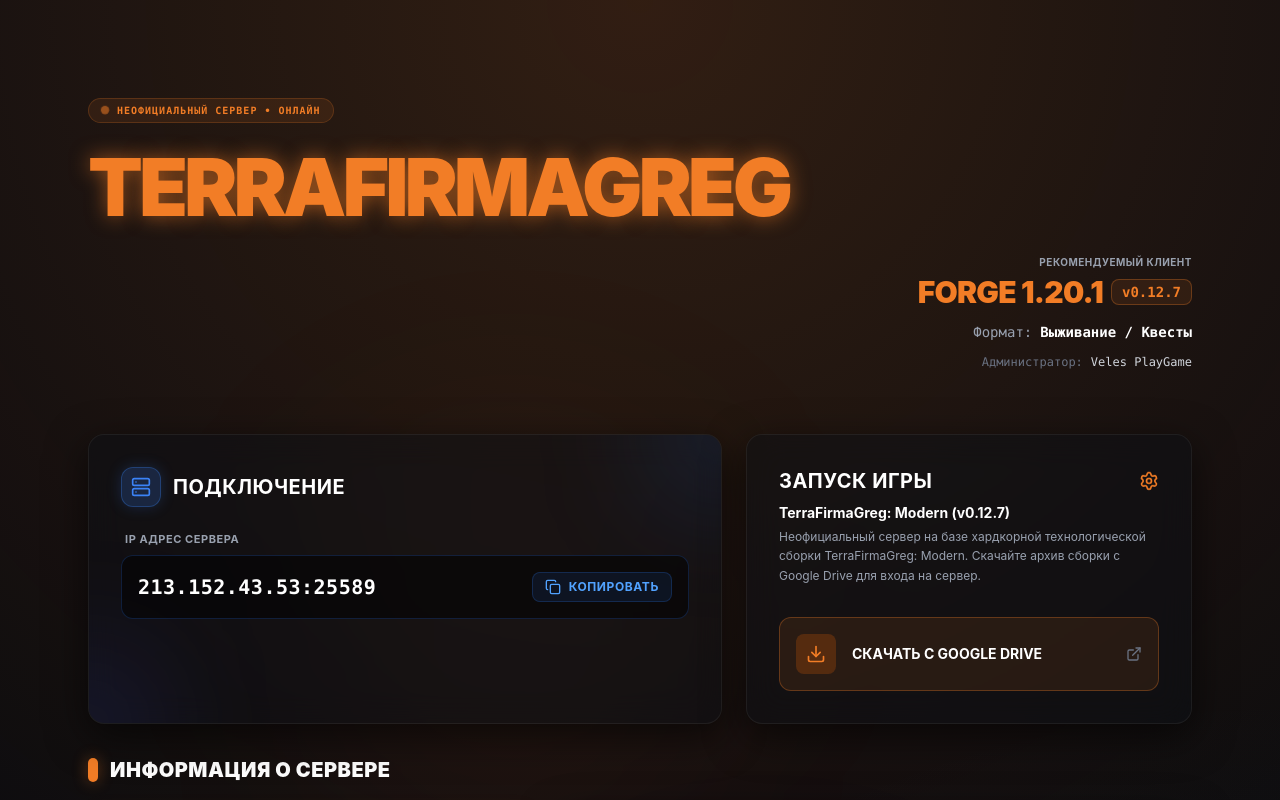
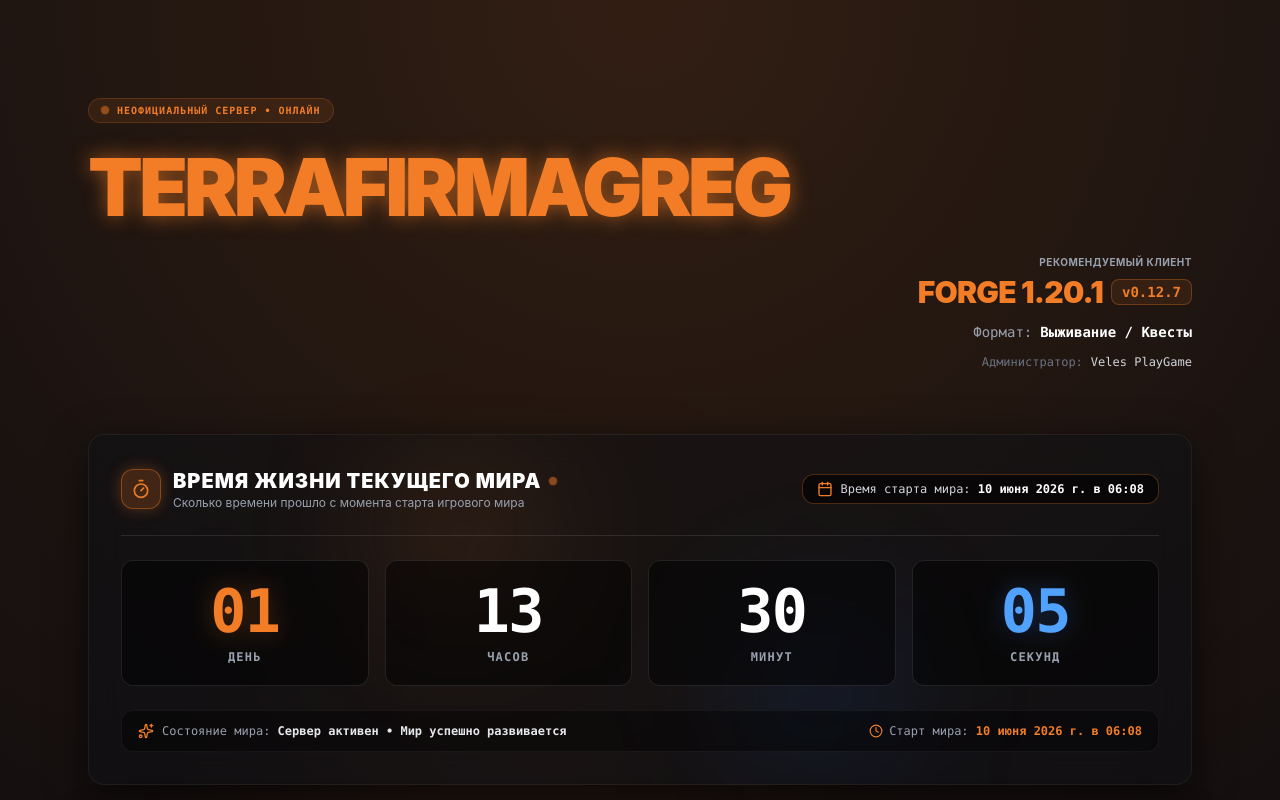
Before and after one commit to kutsandriy14-cyber/Veles-saite, a Next.js app: page / in a window 1280 px wide. Shown: the top 800 px of the page. Built offline with nearby package versions, Linux system fonts and the light colour scheme.

Commit message:
feat: add live server uptime tracker
Implement a persistent uptime counter that tracks the server start time using localStorage and displays the elapsed duration on the landing page.

```diff
--- a/app/page.tsx
+++ b/app/page.tsx
@@ -1,6 +1,6 @@
 'use client';
 
-import { useState } from 'react';
+import { useState, useEffect } from 'react';
 import { motion } from 'motion/react';
 import {
   Server,
@@ -17,12 +17,71 @@
   Tv,
   ArrowRight,
   ChevronDown,
-  Users
+  Users,
+  Clock,
+  Calendar,
+  Sparkles,
+  Timer
 } from 'lucide-react';
+
+// Initial uptime duration: 37 hours and 30 minutes
+const INITIAL_UPTIME_SEC = 37 * 3600 + 30 * 60;
 
 export default function HomePage() {
   const [copiedIp, setCopiedIp] = useState<string | null>(null);
   const [activeAccordion, setActiveAccordion] = useState<number | null>(0);
+
+  const [elapsedSeconds, setElapsedSeconds] = useState<number>(INITIAL_UPTIME_SEC);
+  const [startDateFormatted, setStartDateFormatted] = useState<string>('');
+
+  useEffect(() => {
+    const STORAGE_KEY = 'tfg_world_start_timestamp_v3';
+    let startTime: number;
+
+    try {
+      const stored = localStorage.getItem(STORAGE_KEY);
+      if (stored && !isNaN(Number(stored)) && Number(stored) < Date.now()) {
+        startTime = Number(stored);
+      } else {
+        startTime = Date.now() - INITIAL_UPTIME_SEC * 1000;
+        localStorage.setItem(STORAGE_KEY, startTime.toString());
+      }
+    } catch {
+      startTime = Date.now() - INITIAL_UPTIME_SEC * 1000;
+    }
+
+    const startDate = new Date(startTime);
+    const day = startDate.toLocaleDateString('ru-RU', {
+      day: 'numeric',
+      month: 'long',
+      year: 'numeric'
+    });
+    const time = startDate.toLocaleTimeString('ru-RU', {
+      hour: '2-digit',
+      minute: '2-digit'
+    });
+    const formatted = `${day} в ${time}`;
+
+    const updateTimer = () => {
+      const now = Date.now();
+      const diff = Math.max(0, Math.floor((now - startTime) / 1000));
+      setElapsedSeconds(diff);
+      setStartDateFormatted(formatted);
+    };
+
+    const initialTimeout = setTimeout(updateTimer, 0);
+    const interval = setInterval(updateTimer, 1000);
+
+    return () => {
+      clearTimeout(initialTimeout);
+      clearInterval(interval);
+    };
+  }, []);
+
+  const days = Math.floor(elapsedSeconds / (24 * 3600));
+  const hours = Math.floor((elapsedSeconds % (24 * 3600)) / 3600);
+  const minutes = Math.floor((elapsedSeconds % 3600) / 60);
+  const seconds = elapsedSeconds % 60;
 
   const handleCopy = (ip: string) => {
     navigator.clipboard.writeText(ip);
@@ -75,6 +134,102 @@
               <div className="flex items-center gap-2 text-xs font-mono">
                 <span className="text-gray-500">Администратор:</span>
                 <span className="text-gray-300">Veles PlayGame</span>
+              </div>
+            </div>
+          </div>
+        </motion.div>
+
+        {/* World Uptime & Start Time */}
+        <motion.div
+          initial={{ opacity: 0, scale: 0.98, y: 15 }}
+          animate={{ opacity: 1, scale: 1, y: 0 }}
+          transition={{ duration: 0.6, delay: 0.05 }}
+          className="glass-card border-[#f27d26]/30 bg-gradient-to-r from-[#f27d26]/[0.08] via-black/50 to-[#3b82f6]/[0.08] rounded-2xl p-6 sm:p-8 mb-8 relative overflow-hidden shadow-[0_0_30px_rgba(242,125,38,0.1)]"
+        >
+          {/* Ambient background glow elements */}
+          <div className="absolute top-0 left-1/4 w-48 h-48 bg-[#f27d26]/10 rounded-full blur-3xl pointer-events-none" />
+          <div className="absolute bottom-0 right-1/4 w-48 h-48 bg-blue-500/10 rounded-full blur-3xl pointer-events-none" />
+
+          <div className="relative z-10">
+            {/* Top Bar: Title & Launch timestamp */}
+            <div className="flex flex-col sm:flex-row sm:items-center justify-between gap-4 pb-6 mb-6 border-b border-white/10">
+              <div className="flex items-center gap-3">
+                <div className="w-10 h-10 rounded-xl bg-[#f27d26]/20 border border-[#f27d26]/40 flex items-center justify-center shadow-[0_0_15px_rgba(242,125,38,0.3)] shrink-0">
+                  <Timer className="w-5 h-5 text-[#f27d26] animate-pulse" />
+                </div>
+                <div>
+                  <div className="flex items-center gap-2">
+                    <h2 className="text-lg sm:text-xl font-black text-white uppercase tracking-wider">Время жизни текущего мира</h2>
+                    <span className="w-2 h-2 rounded-full bg-[#f27d26] pulse-glow"></span>
+                  </div>
+                  <p className="text-xs text-gray-400">Сколько времени прошло с момента старта игрового мира</p>
+                </div>
+              </div>
+
+              {startDateFormatted && (
+                <div className="inline-flex items-center gap-2 px-3.5 py-1.5 rounded-xl bg-black/60 border border-[#f27d26]/30 text-xs text-gray-300 font-mono self-start sm:self-auto shadow-inner">
+                  <Calendar className="w-4 h-4 text-[#f27d26] shrink-0" />
+                  <span>Время старта мира: <strong className="text-white font-bold">{startDateFormatted}</strong></span>
+                </div>
+              )}
+            </div>
+
+            {/* Countdown / Uptime Grid (Days, Hours, Minutes, Seconds) */}
+            <div className="grid grid-cols-2 sm:grid-cols-4 gap-3 sm:gap-4 mb-6">
+              {/* Days */}
+              <div className="flex flex-col items-center justify-center p-4 sm:p-5 rounded-xl bg-black/50 border border-white/10 hover:border-[#f27d26]/40 transition-all group relative overflow-hidden">
+                <div className="absolute inset-0 bg-gradient-to-t from-[#f27d26]/5 to-transparent opacity-0 group-hover:opacity-100 transition-opacity" />
+                <span className="font-mono text-4xl sm:text-5xl md:text-6xl font-black text-[#f27d26] tracking-tight relative z-10 drop-shadow-[0_0_12px_rgba(242,125,38,0.3)]">
+                  {String(days).padStart(2, '0')}
+                </span>
+                <span className="text-[11px] sm:text-xs font-bold text-gray-400 uppercase tracking-widest mt-2 relative z-10 font-mono">
+                  {days === 1 ? 'День' : days >= 2 && days <= 4 ? 'Дня' : 'Дней'}
+                </span>
+              </div>
+
+              {/* Hours */}
+              <div className="flex flex-col items-center justify-center p-4 sm:p-5 rounded-xl bg-black/50 border border-white/10 hover:border-[#f27d26]/40 transition-all group relative overflow-hidden">
+                <div className="absolute inset-0 bg-gradient-to-t from-[#f27d26]/5 to-transparent opacity-0 group-hover:opacity-100 transition-opacity" />
+                <span className="font-mono text-4xl sm:text-5xl md:text-6xl font-black text-white tracking-tight relative z-10">
+                  {String(hours).padStart(2, '0')}
+                </span>
+                <span className="text-[11px] sm:text-xs font-bold text-gray-400 uppercase tracking-widest mt-2 relative z-10 font-mono">
+                  {hours === 1 ? 'Час' : hours >= 2 && hours <= 4 ? 'Часа' : 'Часов'}
+                </span>
+              </div>
+
+              {/* Minutes */}
+              <div className="flex flex-col items-center justify-center p-4 sm:p-5 rounded-xl bg-black/50 border border-white/10 hover:border-[#f27d26]/40 transition-all group relative overflow-hidden">
+                <div className="absolute inset-0 bg-gradient-to-t from-[#f27d26]/5 to-transparent opacity-0 group-hover:opacity-100 transition-opacity" />
+                <span className="font-mono text-4xl sm:text-5xl md:text-6xl font-black text-white tracking-tight relative z-10">
+                  {String(minutes).padStart(2, '0')}
+                </span>
+                <span className="text-[11px] sm:text-xs font-bold text-gray-400 uppercase tracking-widest mt-2 relative z-10 font-mono">
+                  {minutes === 1 ? 'Минута' : minutes >= 2 && minutes <= 4 ? 'Минуты' : 'Минут'}
+                </span>
+              </div>
+
+              {/* Seconds */}
+              <div className="flex flex-col items-center justify-center p-4 sm:p-5 rounded-xl bg-black/50 border border-white/10 hover:border-blue-500/40 transition-all group relative overflow-hidden">
+                <div className="absolute inset-0 bg-gradient-to-t from-blue-500/5 to-transparent opacity-0 group-hover:opacity-100 transition-opacity" />
+                <span className="font-mono text-4xl sm:text-5xl md:text-6xl font-black text-blue-400 tracking-tight relative z-10 drop-shadow-[0_0_12px_rgba(59,130,246,0.3)]">
+                  {String(seconds).padStart(2, '0')}
+                </span>
+                <span className="text-[11px] sm:text-xs font-bold text-gray-400 uppercase tracking-widest mt-2 relative z-10 font-mono">
+                  {seconds === 1 ? 'Секунда' : seconds >= 2 && seconds <= 4 ? 'Секунды' : 'Секунд'}
+                </span>
+              </div>
+            </div>
+
+            {/* Bottom Status / Progress line */}
+            <div className="flex flex-col sm:flex-row items-center justify-between gap-3 text-xs text-gray-400 font-mono bg-black/40 rounded-xl px-4 py-3 border border-white/5">
+              <div className="flex items-center gap-2">
+                <Sparkles className="w-4 h-4 text-[#f27d26]" />
+                <span>Состояние мира: <strong className="text-gray-200 font-semibold">Сервер активен • Мир успешно развивается</strong></span>
+              </div>
+              <div className="flex items-center gap-1.5 text-gray-400">
+                <Clock className="w-3.5 h-3.5 text-[#f27d26]" />
+                <span>Старт мира: <span className="text-[#f27d26] font-bold">{startDateFormatted}</span></span>
               </div>
             </div>
           </div>
```
